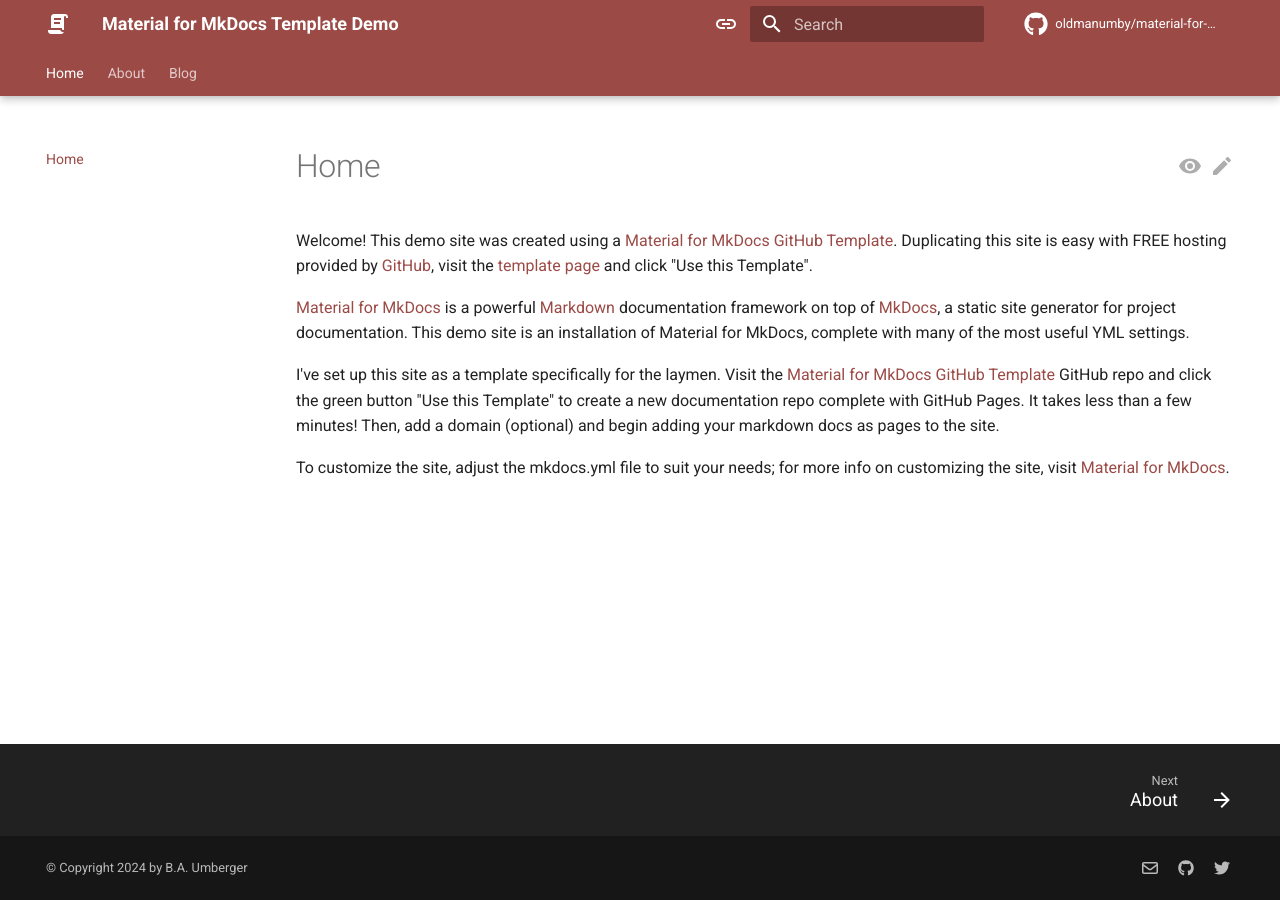
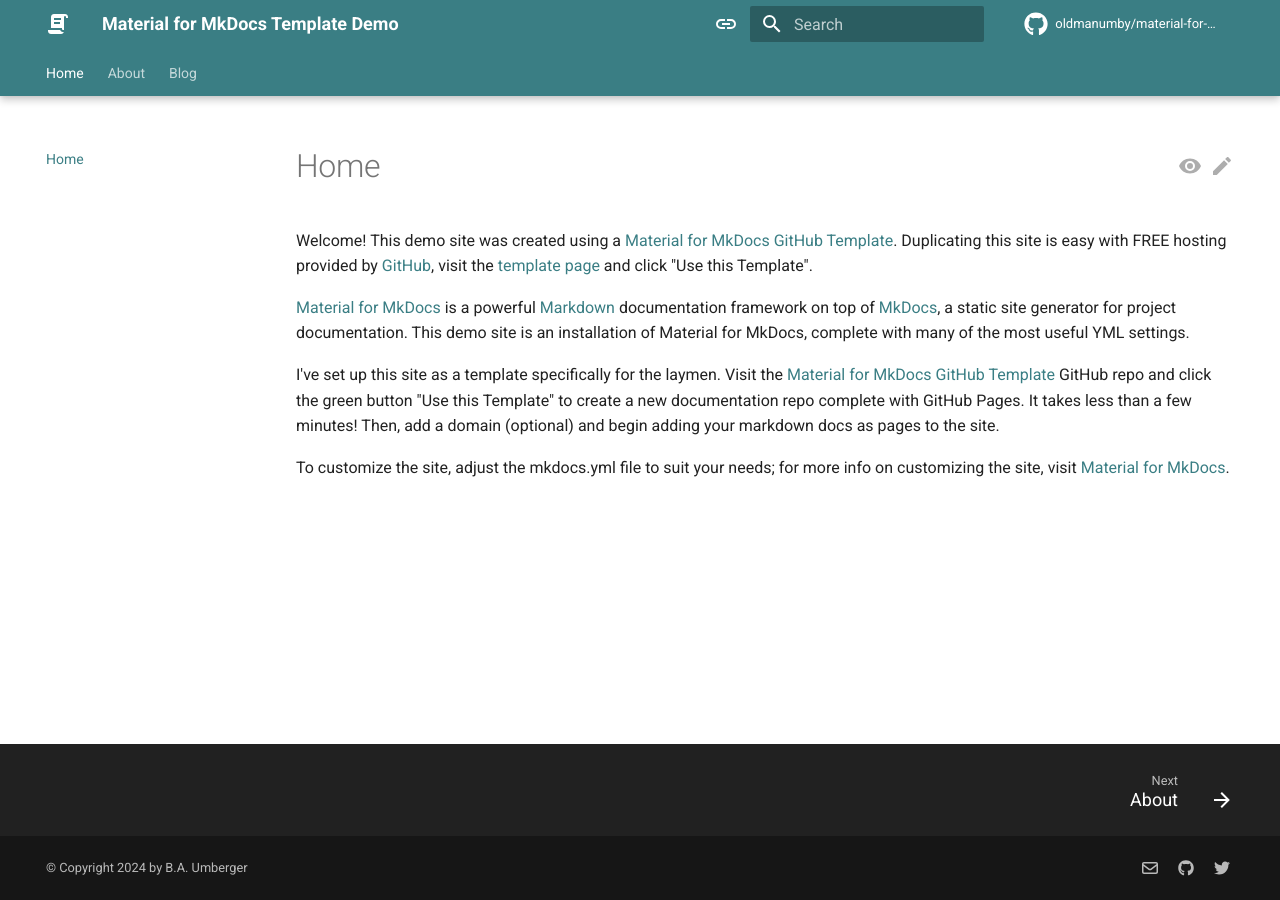
Before and after one commit to OldManUmby/material-for-mkdocs-template, an MkDocs documentation site: the page built from docs/index.md, in a window 1280 px wide. Built offline with MkDocs 1.6.1 and Material for MkDocs 9.7.7, drawn with Linux system fonts in a browser that asks for light colours; comment, search, counter and statistics services are not loaded.

Commit message:
Updated YML

```diff
--- a/docs/stylesheets/extra.css
+++ b/docs/stylesheets/extra.css
@@ -1,10 +1,10 @@
 :root {
-    --md-primary-fg-color: #9B4A46;
+    --md-primary-fg-color: #3A7E84;
     --md-primary-fg-color--light: #9B4A46;
-    --md-primary-fg-color--dark: #9B4A46;
-    --md-accent-fg-color: #3A7E84;
+    --md-primary-fg-color--dark: #3A7E84;
+    --md-accent-fg-color: #9B4A46;
     --md-accent-fg-color--light: #3A7E84;
-    --md-accent-fg-color--dark: #3A7E84;
+    --md-accent-fg-color--dark: #9B4A46;
 }
 
 [data-md-color-scheme="slate"] {
```
